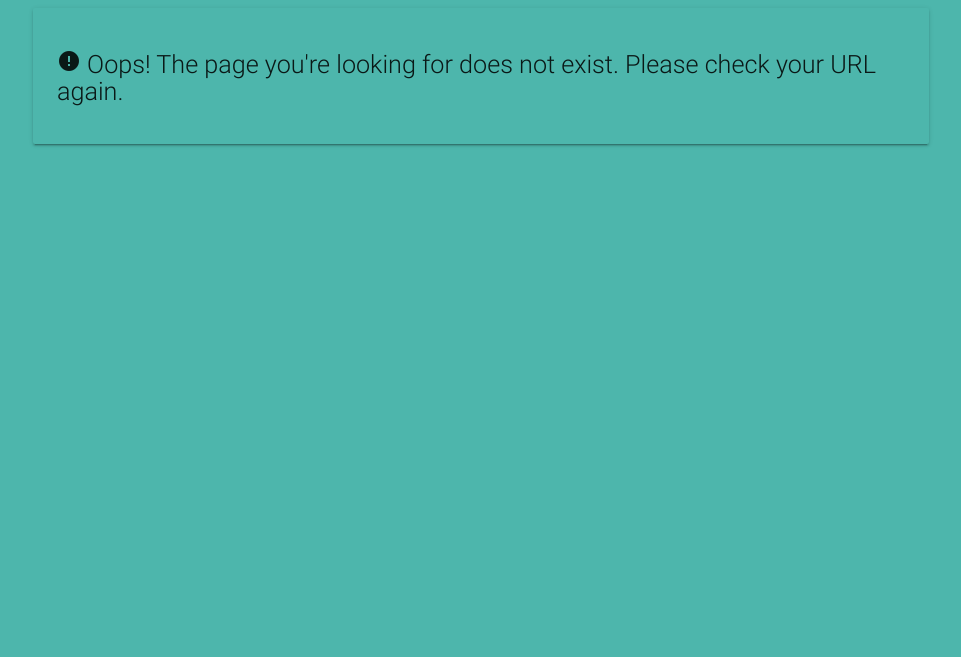
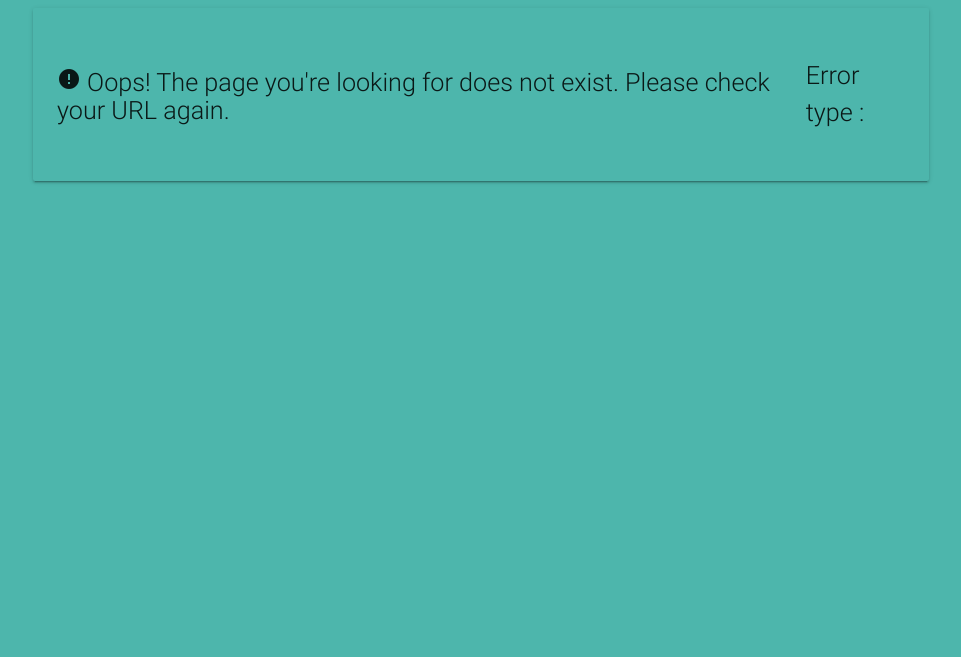
Before and after one commit to Pk13055/effective-giggle, a Flask app: template templates/error.html in a window 1280 px wide. Shown: the part 64-721 px from the top of the page, without its empty margins (159-1120 px from the left). Run offline with Flask 2, Linux system fonts and the light colour scheme; the template is opened without the code that fills it, so the values that code supplies are empty; some libraries are stand-ins or nearby versions.

Commit message:
README updated

```diff
--- a/run.py
+++ b/run.py
@@ -14,7 +14,7 @@ def main():
 
 @app.errorhandler(404)
 def page_exist(e):
-	return render_template('error.html'), 404
+	return render_template('error.html', error = e), 404
 
 @app.route('/')
 def home():
--- a/templates/error.html
+++ b/templates/error.html
@@ -6,6 +6,9 @@
 	<div class="card-panel large transparent hoverable">
 	<div class="valign-wrapper">
 			<h4 class="flow-text valign"><i class="material-icons">error</i> Oops! The page you're looking for does not exist. Please check your URL again.</h4>
+			<p class="flow-text">
+				Error type : {{ error }}
+			</p>
 	</div>
 	</div>
 </div>
```
Also changed, not shown: README.md.
